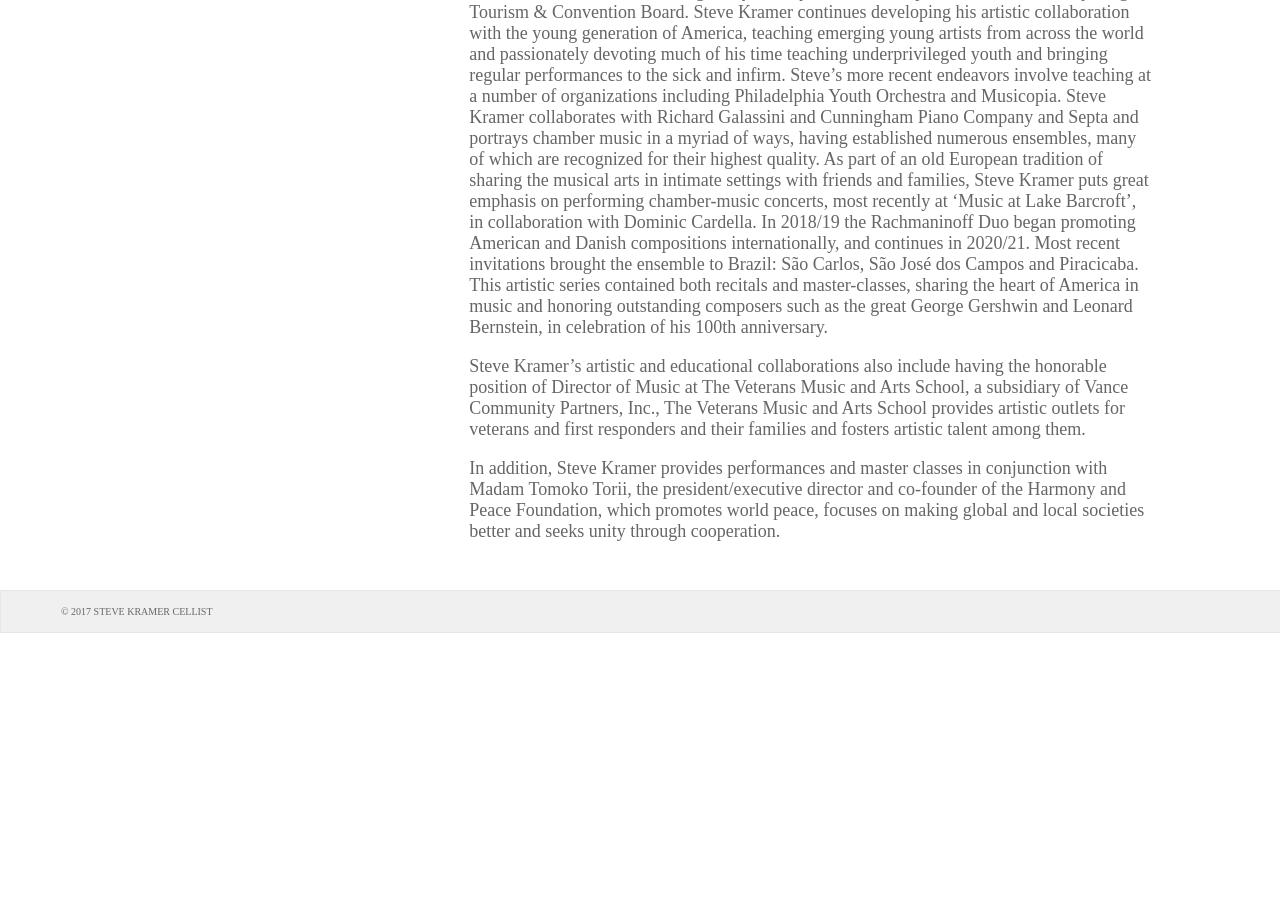
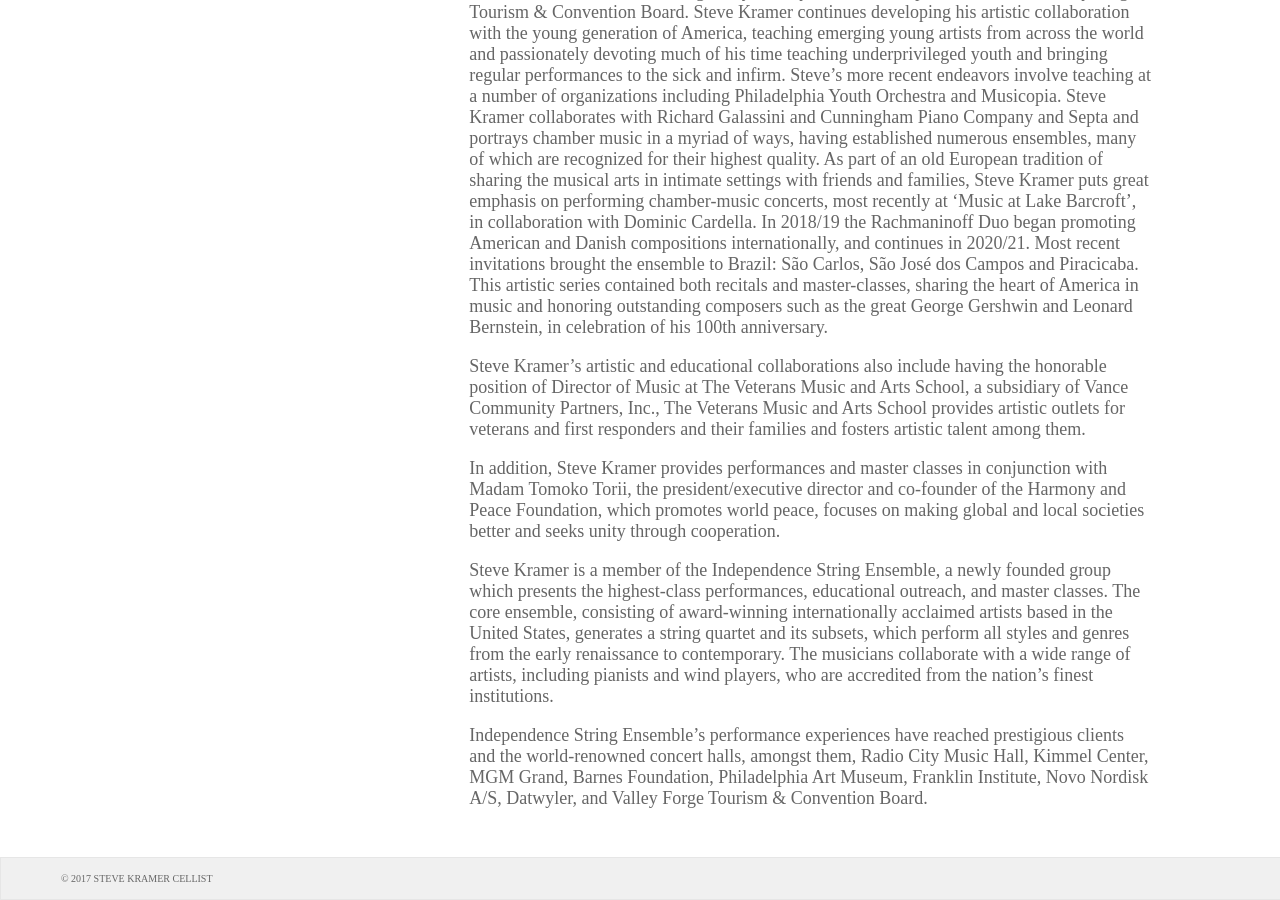
Before and after one commit to stevekramercellist/cellist, a Jekyll site: the page built from biography.md, in a window 1280 px wide and 900 px high, scrolled down 1851 px. Built offline with Jekyll 4.4.1, drawn with Linux system fonts in a browser that asks for light colours; nearby versions of some CDN libraries; before the commit the page ends 2484 px from its top, so only the background shows below that.

Commit message:
Update biography.md

```diff
--- a/biography.md
+++ b/biography.md
@@ -24,3 +24,7 @@
 Steve Kramer's artistic and educational collaborations also include having the honorable position of Director of Music at The Veterans Music and Arts School, a subsidiary of Vance Community Partners, Inc.,  The Veterans Music and Arts School provides artistic outlets for veterans and first responders and their families and fosters artistic talent among them.
 
 In addition, Steve Kramer provides performances and master classes in conjunction with Madam Tomoko Torii, the president/executive director and co-founder of the Harmony and Peace Foundation, which promotes world peace, focuses on making global and local societies better and seeks unity through cooperation.
+
+Steve Kramer is a member of the Independence String Ensemble, a newly founded group which presents the highest-class performances, educational outreach, and master classes. The core ensemble, consisting of award-winning internationally acclaimed artists based in the United States, generates a string quartet and its subsets, which perform all styles and genres from the early renaissance to contemporary. The musicians collaborate with a wide range of artists, including pianists and wind players, who are accredited from the nation’s finest institutions.
+
+Independence String Ensemble's performance experiences have reached prestigious clients and the world-renowned concert halls, amongst them, Radio City Music Hall, Kimmel Center, MGM Grand, Barnes Foundation, Philadelphia Art Museum, Franklin Institute, Novo Nordisk A/S, Datwyler, and Valley Forge Tourism & Convention Board.
```
